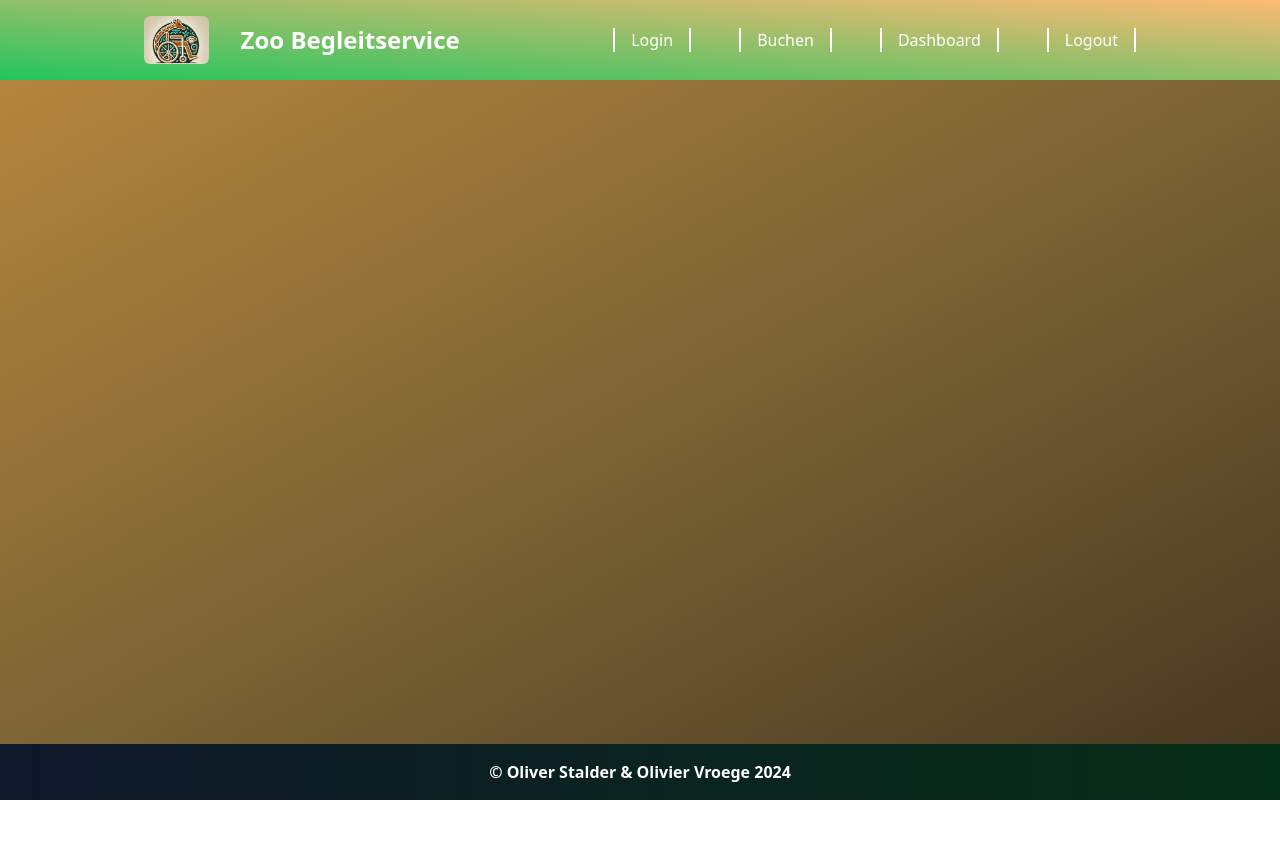
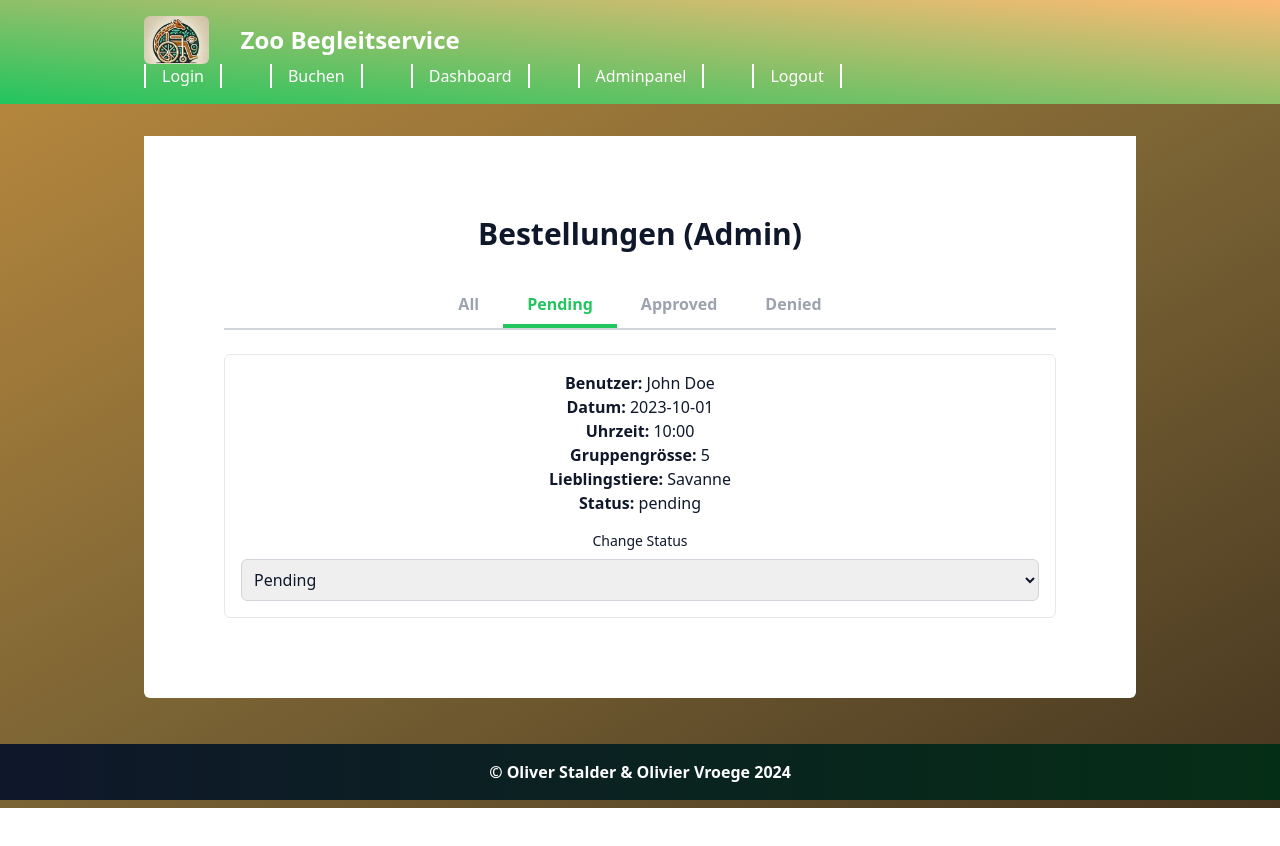
Before and after one commit to Seismix/zoo-begleitservice, a SvelteKit app: page /adminpanel in a window 1280 px wide. Shown: the top 846 px of the page. Built offline with nearby package versions, Linux system fonts and the light colour scheme.

Commit message:
Add admin panel with order management and update navigation link

```diff
--- a/src/routes/(admin)/adminpanel/+page.svelte
+++ b/src/routes/(admin)/adminpanel/+page.svelte
@@ -1,5 +1,123 @@
 <script lang="ts">
-    import type { PageData } from './$types';
+    import type { PageData } from "./$types";
 
     let { data }: { data: PageData } = $props();
+    let activeTab = $state<"pending" | "approved" | "denied" | "all">("pending");
+
+    // Sample data for demonstration purposes
+    let orders = [
+        {
+            date: "2023-10-01",
+            time: "10:00",
+            groupSize: 5,
+            favouriteAnimals: "Savanne",
+            status: "pending",
+            user: "John Doe",
+        },
+        {
+            date: "2023-10-02",
+            time: "14:00",
+            groupSize: 3,
+            favouriteAnimals: "Aquarium",
+            status: "approved",
+            user: "Jane Smith",
+        },
+        {
+            date: "2023-10-03",
+            time: "09:00",
+            groupSize: 10,
+            favouriteAnimals: "Elefantenpark",
+            status: "denied",
+            user: "Alice Johnson",
+        },
+    ];
+
+    function changeStatus(order, newStatus) {
+        order.status = newStatus;
+        activeTab = newStatus;
+    }
 </script>
+
+<div class="h-[calc(100vh-10rem)] gap-4 overflow-auto p-4 rounded-md">
+    <section id="orders" class="bg-white text-[#0f172a] p-20 rounded-b-md">
+        <div class="container mx-auto text-center">
+            <h2 class="text-3xl font-bold mb-8">Bestellungen (Admin)</h2>
+            <div class="flex justify-center border-b-2 border-gray-300 mb-6">
+                <button
+                    class="py-2 px-6 font-bold transition duration-300 border-b-4 {activeTab ===
+                    'all'
+                        ? 'text-green-500 border-green-500'
+                        : 'text-gray-400 border-transparent'}"
+                    onclick={() => (activeTab = "all")}
+                >
+                    All
+                </button>
+                <button
+                    class="py-2 px-6 font-bold transition duration-300 border-b-4 {activeTab ===
+                    'pending'
+                        ? 'text-green-500 border-green-500'
+                        : 'text-gray-400 border-transparent'}"
+                    onclick={() => (activeTab = "pending")}
+                >
+                    Pending
+                </button>
+                <button
+                    class="py-2 px-6 font-bold transition duration-300 border-b-4 {activeTab ===
+                    'approved'
+                        ? 'text-green-500 border-green-500'
+                        : 'text-gray-400 border-transparent'}"
+                    onclick={() => (activeTab = "approved")}
+                >
+                    Approved
+                </button>
+                <button
+                    class="py-2 px-6 font-bold transition duration-300 border-b-4 {activeTab ===
+                    'denied'
+                        ? 'text-green-500 border-green-500'
+                        : 'text-gray-400 border-transparent'}"
+                    onclick={() => (activeTab = "denied")}
+                >
+                    Denied
+                </button>
+            </div>
+            <div class="grid grid-cols-1 gap-8">
+                {#each orders.filter((order) => activeTab === "all" || order.status === activeTab) as order}
+                    <div class="p-4 border rounded-md">
+                        <p><strong>Benutzer:</strong> {order.user}</p>
+                        <p><strong>Datum:</strong> {order.date}</p>
+                        <p><strong>Uhrzeit:</strong> {order.time}</p>
+                        <p><strong>Gruppengrösse:</strong> {order.groupSize}</p>
+                        <p>
+                            <strong>Lieblingstiere:</strong>
+                            {order.favouriteAnimals}
+                        </p>
+                        <p><strong>Status:</strong> {order.status}</p>
+                        {#if activeTab !== "all"}
+                        <div class="mt-4">
+                            <label
+                                for="status"
+                                class="block text-sm font-medium mb-2 text-[#0f172a]"
+                                >Change Status</label
+                            >
+                            <select
+                                id="status"
+                                class="w-full p-2 border border-gray-300 rounded-md focus:outline-none focus:ring-2 focus:ring-green-500"
+                                bind:value={order.status}
+                                onchange={(e) =>
+                                    changeStatus(
+                                        order,
+                                        (e.target as HTMLSelectElement).value
+                                    )}
+                            >
+                                <option value="pending">Pending</option>
+                                <option value="approved">Approved</option>
+                                <option value="denied">Denied</option>
+                            </select>
+                        </div>
+                        {/if}
+                    </div>
+                {/each}
+            </div>
+        </div>
+    </section>
+</div>
--- a/src/routes/+layout.svelte
+++ b/src/routes/+layout.svelte
@@ -37,6 +37,11 @@
 				<li
 					class="hover:scale-125 transform transition duration-500 flex place-items-center border-x-2 border-white px-4"
 				>
+					<a href="/adminpanel" class="rounded">Adminpanel</a>
+				</li>
+				<li
+					class="hover:scale-125 transform transition duration-500 flex place-items-center border-x-2 border-white px-4"
+				>
 					<a href="/logout" class="rounded">Logout</a>
 				</li>
 			</ul>
```
